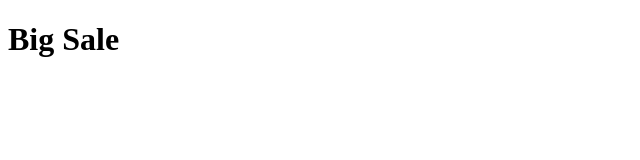
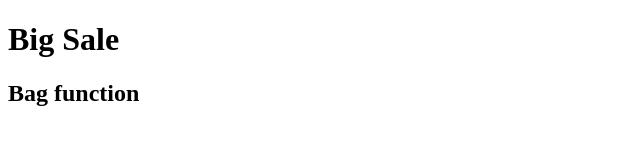
Before and after one commit to NguyenDinhTiem/test, a plain HTML site: page index.html in a window 1280 px wide. Shown: the whole page, without its empty margins (0-640 px from the left). Drawn offline with Linux system fonts and the light colour scheme.

Commit message:
update bag function

```diff
--- a/index.html
+++ b/index.html
@@ -7,5 +7,6 @@
 </head>
 <body>
     <h1>Big Sale</h1>
+    <h2>Bag function</h2>
 </body>
 </html>
```
